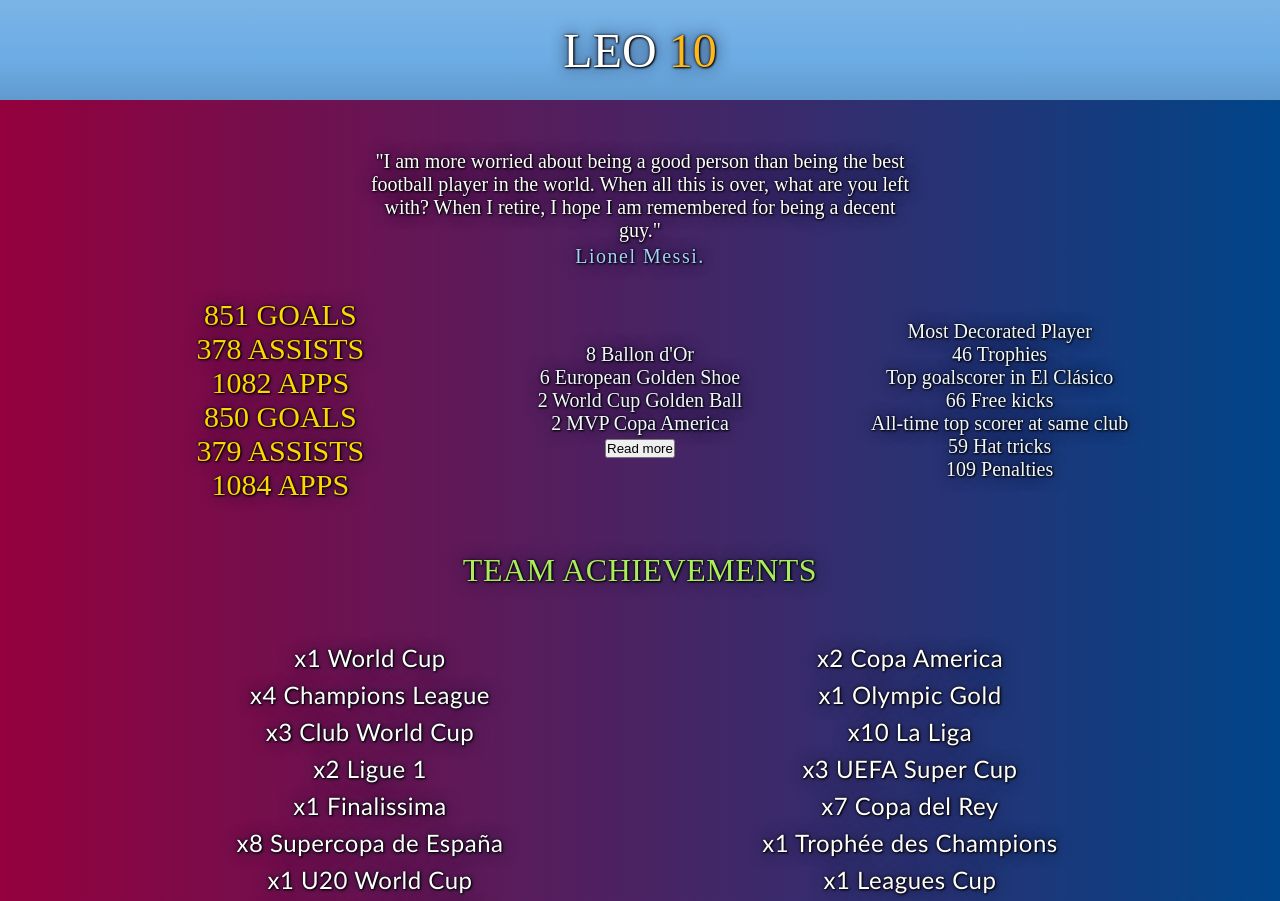
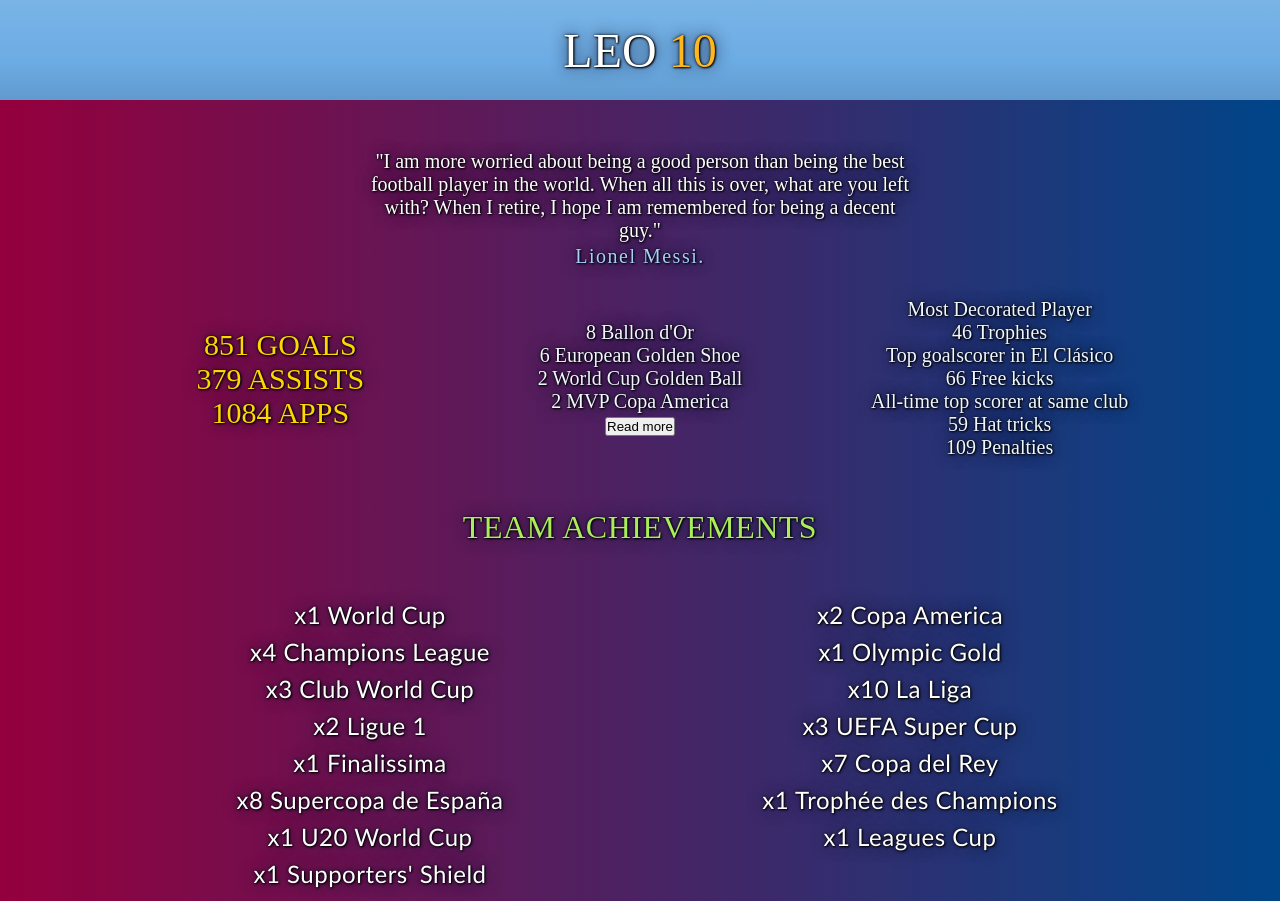
Before and after one commit to selimozo/leo-10, a plain HTML site: page index.html in a window 1280 px wide. Shown: the top 901 px of the page. Drawn offline with Linux system fonts and the light colour scheme; a web font is replaced by a local one.

Commit message:
stats update

```diff
--- a/index.html
+++ b/index.html
@@ -29,9 +29,6 @@
       <div class="starters">
         <div class="starter-item">
           <div>851 GOALS</div>
-          <div>378 ASSISTS</div>
-          <div>1082 APPS</div>
-          <div>850 GOALS</div>
           <div>379 ASSISTS</div>
           <div>1084 APPS</div>
         </div>
@@ -515,5 +512,5 @@
   </body>
   <footer>
     <p class="shine">LEO <span class="pink">10</span></p>
-</footer>
+  </footer>
 </html>
```
